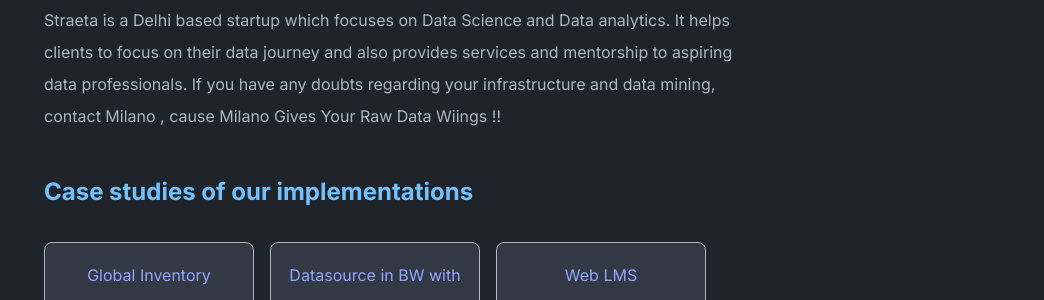
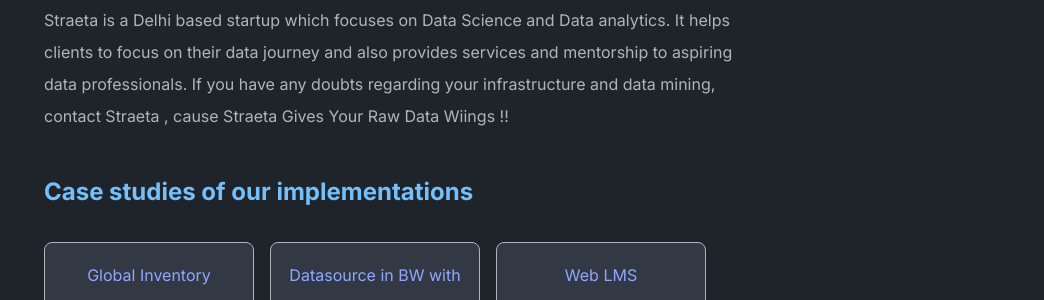
Before and after one commit to MilanoTech/milanotech.github.io, a Jekyll site: the page built from index.md, in a window 1280 px wide and 900 px high. Shown: the part 229-529 px from the top of the window, without its empty margins (236-1280 px from the left). Built offline with Jekyll 4.4.1, drawn with Linux system fonts in a browser that asks for light colours.

Commit message:
Update _config.yml

```diff
--- a/_config.yml
+++ b/_config.yml
@@ -4,8 +4,8 @@ author: Straeta
 description: > # description of the site (multiple lines allowed)
   Straeta is a Delhi based startup which focuses on Data Science and Data analytics.
   It helps clients to focus on their data journey and also provides services and mentorship to aspiring data professionals.
-  If you have any doubts regarding your infrastructure and data mining, contact Milano , cause
-  Milano Gives Your Raw Data Wiings !!
+  If you have any doubts regarding your infrastructure and data mining, contact Straeta , cause
+  Straeta Gives Your Raw Data Wiings !!
 permalink: /:slug
 
 favicon: "./logo.png" # relative path to site's favicon
```
